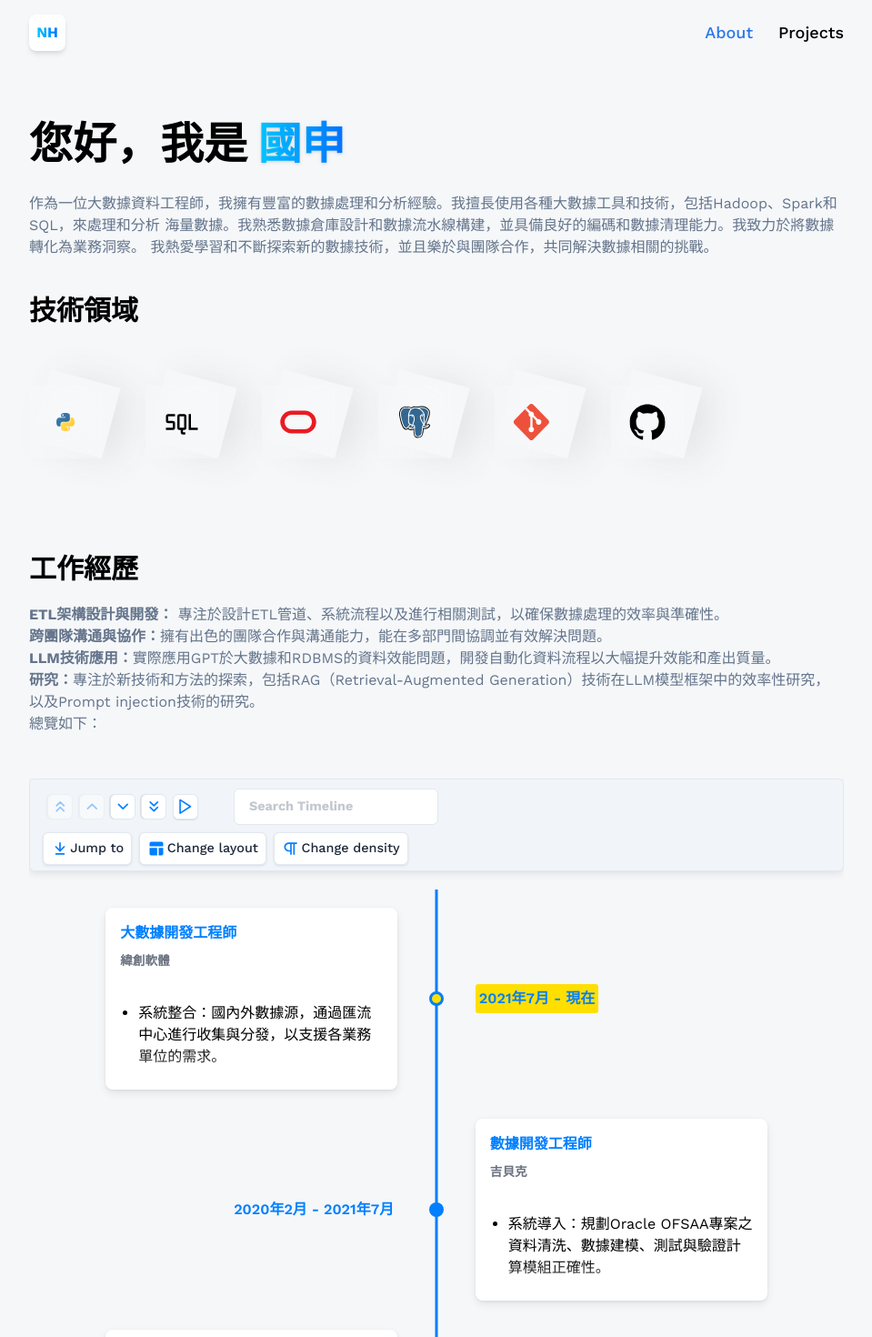
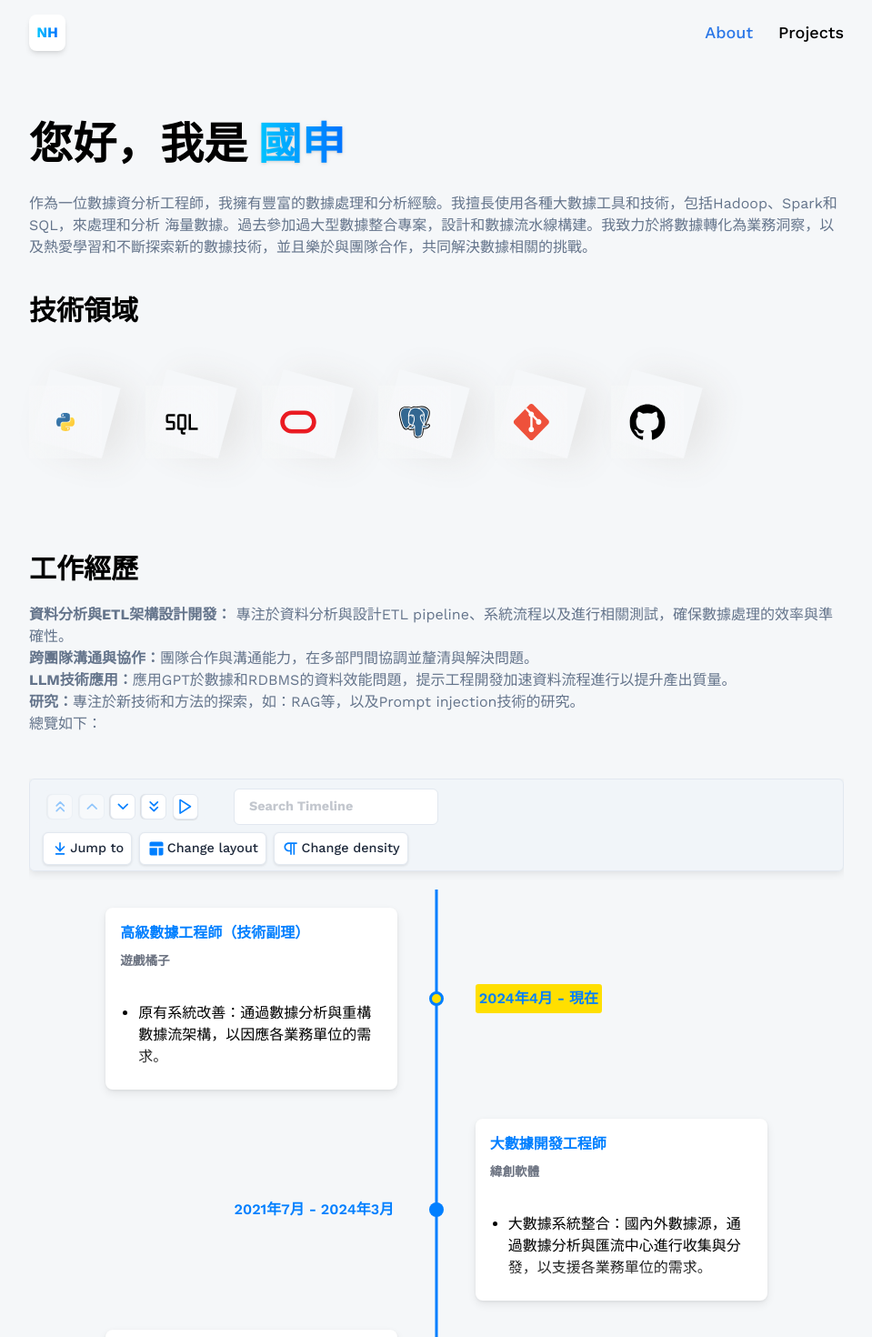
Before and after one commit to NickHuangbeauty/spring_projects, a React (Vite) app in the folder nick_protfolio/: page /about in a window 1280 px wide. Shown: the top 1470 px of the page at 91% size, without its empty margins (160-1119 px from the left). Built offline with nearby package versions, Linux system fonts and the light colour scheme.

Commit message:
modified for adding some files of dotfile to .gitignore

```diff
--- a/nick_protfolio/src/components/HomeInfo.jsx
+++ b/nick_protfolio/src/components/HomeInfo.jsx
@@ -17,14 +17,14 @@ const renderContent = {
       <h1 className="sm:text-x1 sm:leading-snug text-center neo-brutalism-blue py-4 px-8 text-white mx-5">
         您好，我是 <span className="font-semibold">國申</span> 👋
         <br/>
-        一位大數據資料工程師
+        一位數據資料分析工程師
       </h1>
     ),
     2: (
       <InfoBox
-        text="專注於大數據工程與AI，注重團隊合作與溝通能力’"
+        text="專注於數據分析, AI與ETL以及注重團隊合作與溝通能力"
         link="/about"
-        btnText="點擊更多關於我"
+        btnText="關於我"
       />
       ),
     3: (
--- a/nick_protfolio/src/components/VerticalTimeline.jsx
+++ b/nick_protfolio/src/components/VerticalTimeline.jsx
@@ -26,17 +26,24 @@ import { Chrono } from "react-chrono";
 
 const items = [
   {
-    title: "2021年7月 - 現在",
+    title: "2024年4月 - 現在",
+    cardTitle: "高級數據工程師（技術副理）",
+    cardSubtitle: "遊戲橘子",
+    cardDetailedText:
+        ["原有系統改善：通過數據分析與重構數據流架構，以因應各業務單位的需求。"]
+  },
+  {
+    title: "2021年7月 - 2024年3月",
     cardTitle: "大數據開發工程師",
     cardSubtitle: "緯創軟體",
     cardDetailedText:
-        ["系統整合：國內外數據源，通過匯流中心進行收集與分發，以支援各業務單位的需求。"]
+        ["大數據系統整合：國內外數據源，通過數據分析與匯流中心進行收集與分發，以支援各業務單位的需求。"]
   },
   {
     title: "2020年2月 - 2021年7月",
     cardTitle: "數據開發工程師",
     cardSubtitle: "吉貝克",
-    cardDetailedText: ["系統導入：規劃Oracle OFSAA專案之資料清洗、數據建模、測試與驗證計算模組正確性。"],
+    cardDetailedText: ["系統導入：規劃Oracle OFSAA專案之資料清洗、數據建模與分析、測試與驗證計算模組正確性。"],
   },
   {
     title: "2018年12月 - 2019年8月",
@@ -48,7 +55,7 @@ const items = [
     title: "2016年6月 - 2018年2月",
     cardTitle: "信用風險資深專員",
     cardSubtitle: "王道銀行",
-    cardDetailedText: ["系統移轉與整合Basel計算模組：因應核心移轉後相關業務資料整合以及優化資本計提計算過程。"],
+    cardDetailedText: ["系統移轉與整合Basel計算模組：因應核心移轉後信用風險資料分析與整合以及優化資本計提計算過程。"],
   },
   {
     title: "2013年8月 - 2016年6月",
--- a/nick_protfolio/src/constants/index.js
+++ b/nick_protfolio/src/constants/index.js
@@ -157,13 +157,13 @@ export const certificates = [
     iconUrl: udacity,
     theme: "btn-back-white",
     name: 'Data Engineering with AWS Nanodegree',
-    link: 'https://sharing.clickup.com/9009179859/wb/h/8cfub6k-4838/48663347cdfef26',
+    link: 'https://app.heptabase.com/w/13e9a42c15e1702cc0e54988873b8e90ac4a41e3863307fb4bf28ed198b575c2',
   },
   {
     iconUrl: aia,
     theme: "btn-back-white",
     name: '第一屆技術領袖班',
-    link: 'https://sharing.clickup.com/9009179859/wb/h/8cfub6k-4858/3ed820064fad572',
+    link: 'https://app.heptabase.com/w/d13bf875adff9f7c2dc12fa674b99c3ed2539349a4297c2d3a5c832a04d5ebc8',
   },
 ]
 
@@ -172,22 +172,29 @@ export const projects = [
         iconUrl: data,
         theme: 'btn-back-orange',
         name: '數據系統整合',
-        description: '數據處理技術，確保數據的準確性與及時性，從而支持決策制定與業務分析。此外，專案著重於優化數據流程，減少手動操作，提升整體系統性能。',
-        link: 'https://sharing.clickup.com/9009179859/wb/h/8cfub6k-4778/a7ca0784f512aec',
+        description: '數據處分析確保資料準確性與及時性，從而支持決策制定與業務分析。該專案著以資料網格為開發架構，提升資料治理與整體數據之靈活性。',
+        link: 'https://app.heptabase.com/w/5c86c1a081bd9d70215ccb9bdfa68879e3cad11e7cc6d4e6adcb487ec7cd6c20',
     },
     {
         iconUrl: news,
         theme: 'btn-back-green',
-        name: 'COVID-19資訊自動化監控系統',
+        name: '以COVID-19為基礎資料，將資料分析後進行資料流程自動化',
         description: '監控和處理有關COVID-19的新聞資訊，並利用Apache Airflow與AWS完成ETL流程的自動化。',
-        link: 'https://sharing.clickup.com/9009179859/wb/h/8cfub6k-4798/e2d6985b8563b3d',
+        link: 'https://app.heptabase.com/w/fd4da2b7f377fb5d0958c31e4e8235103fb2e03a3dbe9d179f0ac36414725242',
     },
     {
         iconUrl: ai,
         theme: 'btn-back-blue',
         name: 'GPT驅動的ETL優化與規格化解決方案',
         description: '建立與優化ETL部分流程（應用GPT並進行題詞工程，解決VDI資源不足及繁雜的資料規格化過程）。',
-        link: 'https://sharing.clickup.com/9009179859/wb/h/8cfub6k-4818/67708bfea99a56b',
+        link: 'https://app.heptabase.com/w/0e9f2e79516e69fccf6023a18f522ca35641b1936acd25a1ea4ec9f3a264771c',
+    },
+    {
+      iconUrl: data,
+      theme: 'btn-back-blue',
+      name: 'LLM在客服系統中的應用',
+      description: '參與基於LLM的客服系統的開發，該系統能夠自動化客戶查詢的分類，提高客服的工作效率。',
+      link: 'https://app.heptabase.com/w/b745114351592b580e1274e41caf7bb184ea32dc2e36cad7001f1c90a0fc4ffd',
     },
     // {
     //     iconUrl: snapgram,
--- a/nick_protfolio/src/pages/About.jsx
+++ b/nick_protfolio/src/pages/About.jsx
@@ -10,9 +10,8 @@ const About = () => {
       </h1>
 
       <div className="mt-5 flex flex-col gap-3 text-slate-500">
-       <p>作為一位大數據資料工程師，我擁有豐富的數據處理和分析經驗。我擅長使用各種大數據工具和技術，包括Hadoop、Spark和SQL，來處理和分析
-        海量數據。我熟悉數據倉庫設計和數據流水線構建，並具備良好的編碼和數據清理能力。我致力於將數據轉化為業務洞察。
-        我熱愛學習和不斷探索新的數據技術，並且樂於與團隊合作，共同解決數據相關的挑戰。</p>
+       <p>作為一位數據資分析工程師，我擁有豐富的數據處理和分析經驗。我擅長使用各種大數據工具和技術，包括Hadoop、Spark和SQL，來處理和分析
+       海量數據。過去參加過大型數據整合專案，設計和數據流水線構建。我致力於將數據轉化為業務洞察，以及熱愛學習和不斷探索新的數據技術，並且樂於與團隊合作，共同解決數據相關的挑戰。</p>
       </div>
 
 
@@ -39,13 +38,13 @@ const About = () => {
         <h3 className="subhead-text">工作經歷</h3>
          <div className="mt-5 flex flex-col gap-3 text-slate-500">
           <p>
-             <strong>ETL架構設計與開發：</strong> 專注於設計ETL管道、系統流程以及進行相關測試，以確保數據處理的效率與準確性。
+             <strong>資料分析與ETL架構設計開發：</strong> 專注於資料分析與設計ETL pipeline、系統流程以及進行相關測試，確保數據處理的效率與準確性。
              <br />
-             <strong>跨團隊溝通與協作：</strong>擁有出色的團隊合作與溝通能力，能在多部門間協調並有效解決問題。
+             <strong>跨團隊溝通與協作：</strong>團隊合作與溝通能力，在多部門間協調並釐清與解決問題。
              <br />
-             <strong>LLM技術應用：</strong>實際應用GPT於大數據和RDBMS的資料效能問題，開發自動化資料流程以大幅提升效能和產出質量。
+             <strong>LLM技術應用：</strong>應用GPT於數據和RDBMS的資料效能問題，提示工程開發加速資料流程進行以提升產出質量。
              <br />
-             <strong>研究：</strong>專注於新技術和方法的探索，包括RAG（Retrieval-Augmented Generation）技術在LLM模型框架中的效率性研究，以及Prompt injection技術的研究。
+             <strong>研究：</strong>專注於新技術和方法的探索，如：RAG等，以及Prompt injection技術的研究。
              <br />
              總覽如下：
           </p>
--- a/nick_protfolio/src/pages/Projects.jsx
+++ b/nick_protfolio/src/pages/Projects.jsx
@@ -13,7 +13,7 @@ function Projects() {
       </h1>
 
       <div className="mt-5 flex flex-col gap-3 text-slate-500">
-       <p>我的專案著重於資料工程，結合我在ETL開發工程師角色中的實際工作經驗，自學課程所得的專業知識，以及對開源軟體的參與。</p>
+       <p>職涯發展著重於資料分析以及數據工程，並結合實際工作經驗與自學課程所得之專業知識</p>
       </div>
 
       <div className="flex flex-wrap my-20 gap-16">
```
